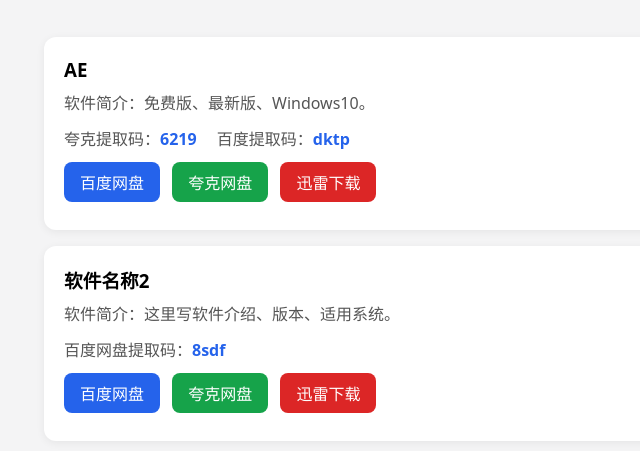
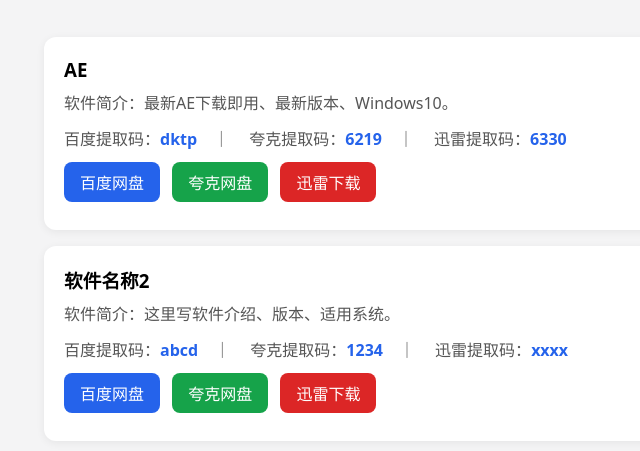
Before and after one commit to gaozhuang1997/Cloud-Soft-Warehouse, a plain HTML site: page index.html in a window 1280 px wide. Shown: the part 79-530 px from the top of the page, without its empty margins (126-766 px from the left). Drawn offline with Linux system fonts and the light colour scheme.

Commit message:
Update index.html

```diff
--- a/index.html
+++ b/index.html
@@ -23,24 +23,27 @@
 
     <!-- 软件1 -->
     <div class="card">
-    <h3>AE</h3>
-    <p>软件简介：免费版、最新版、Windows10。</p>
-    <p>
-        夸克提取码：<span class="code">6219</span>
-        百度提取码：<span class="code">dktp</span>
-    </p>
-    <a class="btn baidu" href="粘贴百度网盘链接" target="_blank">百度网盘</a>
-    <a class="btn quark" href="粘贴夸克网盘链接" target="_blank">夸克网盘</a>
-    <a class="btn xunlei" href="粘贴迅雷链接" target="_blank">迅雷下载</a>
-</div>
-
+        <h3>AE</h3>
+        <p>软件简介：最新AE下载即用、最新版本、Windows10。</p>
+        <p>
+            百度提取码：<span class="code">dktp</span>　｜
+            夸克提取码：<span class="code">6219</span>　｜
+            迅雷提取码：<span class="code">6330</span>
+        </p>
+        <a class="btn baidu" href="https://pan.baidu.com/s/1rwaFnSiA_kfVICJzaYJ0zA" target="_blank">百度网盘</a>
+        <a class="btn quark" href="粘贴夸克网盘链接" target="_blank">夸克网盘</a>
+        <a class="btn xunlei" href="粘贴迅雷链接" target="_blank">迅雷下载</a>
     </div>
 
     <!-- 软件2 -->
     <div class="card">
         <h3>软件名称2</h3>
         <p>软件简介：这里写软件介绍、版本、适用系统。</p>
-        <p>百度网盘提取码：<span class="code">8sdf</span></p>
+        <p>
+            百度提取码：<span class="code">abcd</span>　｜
+            夸克提取码：<span class="code">1234</span>　｜
+            迅雷提取码：<span class="code">xxxx</span>
+        </p>
         <a class="btn baidu" href="粘贴百度网盘链接" target="_blank">百度网盘</a>
         <a class="btn quark" href="粘贴夸克网盘链接" target="_blank">夸克网盘</a>
         <a class="btn xunlei" href="粘贴迅雷链接" target="_blank">迅雷下载</a>
```
